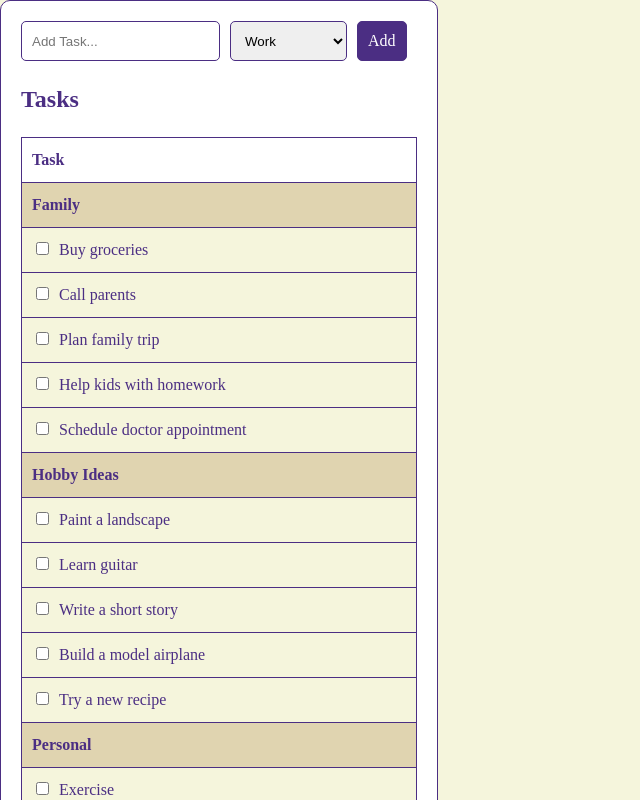
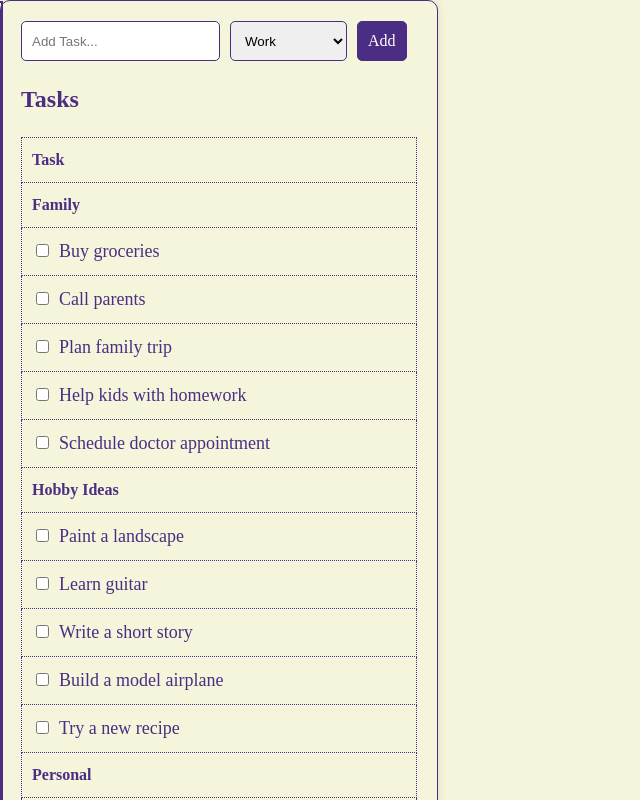
Before and after one commit to nikhilpandey-dev/todo_thinking_in_react, a React (Vite) app: page / in a window 1280 px wide. Shown: the top 800 px of the page, without its empty margins (0-640 px from the left). Built offline with nearby package versions, Linux system fonts and the light colour scheme.

Commit message:
Added animation.

```diff
--- a/src/components/TaskRow.jsx
+++ b/src/components/TaskRow.jsx
@@ -1,14 +1,24 @@
-import React from 'react';
+import React, { useState } from 'react';
 import '../styles/App.css';
 
 function TaskRow({ task, onDelete, onComplete, isCompleted }) {
+  const [isFlying, setIsFlying] = useState(false);
+
+  const handleComplete = () => {
+    setIsFlying(true);
+    setTimeout(() => {
+      onComplete();
+      setIsFlying(false);
+    }, 500); // Match the duration of the CSS animation
+  };
+
   return (
-    <tr className="task-row">
+    <tr className={`task-row ${isFlying ? 'fly' : ''}`}>
       <td className={isCompleted ? 'completed-task' : ''}>
         <input
           type="checkbox"
           checked={isCompleted}
-          onChange={onComplete}
+          onChange={handleComplete}
           className="complete-checkbox"
         />
         {task.name}
--- a/src/styles/App.css
+++ b/src/styles/App.css
@@ -12,6 +12,27 @@ body {
   border: 1px solid #4b2e83;
   border-radius: 10px;
   background-color: #fff;
+  background-image: linear-gradient(to bottom, #f5f5dc 50px, transparent 50px);
+  background-size: 100% 50px;
+  position: relative;
+  box-shadow: 0 0 10px rgba(0, 0, 0, 0.1);
+}
+
+.todo-app:before {
+  content: '';
+  position: absolute;
+  top: 0;
+  left: -20px;
+  width: 20px;
+  height: 100%;
+  background: repeating-linear-gradient(
+    to bottom,
+    #4b2e83,
+    #4b2e83 2px,
+    transparent 2px,
+    transparent 20px
+  );
+  border-right: 2px solid #4b2e83;
 }
 
 .add-task-form {
@@ -43,9 +64,10 @@ body {
 }
 
 .task-table th, .task-table td {
-  border: 1px solid #4b2e83;
+  border: 1px dotted #4b2e83; /* Dotted border */
   padding: 10px;
   text-align: left;
+  background-color: #f5f5dc; /* Beige */
 }
 
 .category-row {
@@ -56,6 +78,13 @@ body {
 .task-row {
   background-color: #f5f5dc; /* Beige */
   position: relative;
+  font-family: 'Indie Flower', cursive; /* Handwritten font */
+  font-size: 18px;
+  transition: transform 0.5s ease-in-out; /* Animation */
+}
+
+.task-row.fly {
+  transform: translateX(100%); /* Fly to the right */
 }
 
 .delete-button {
```
